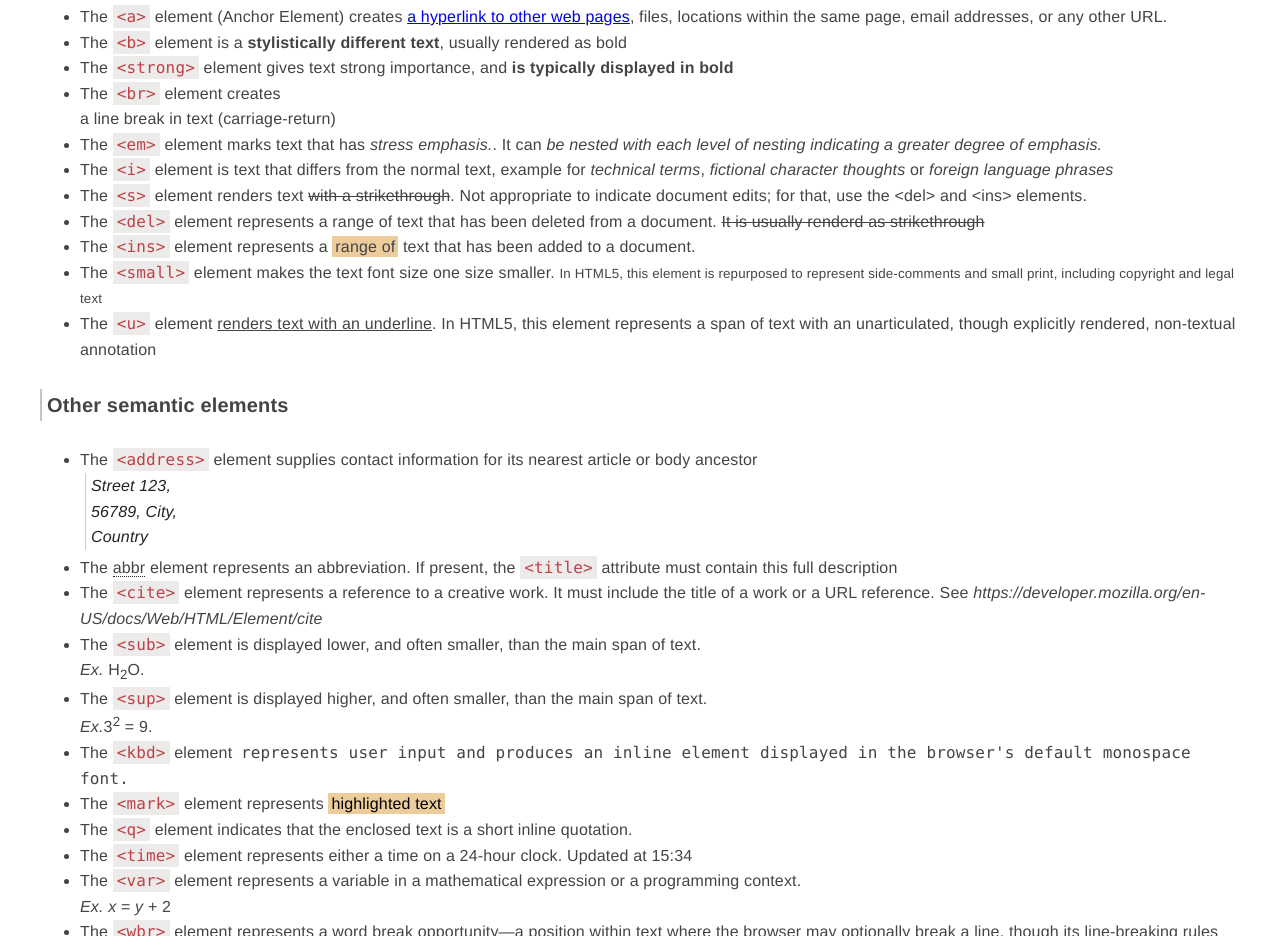
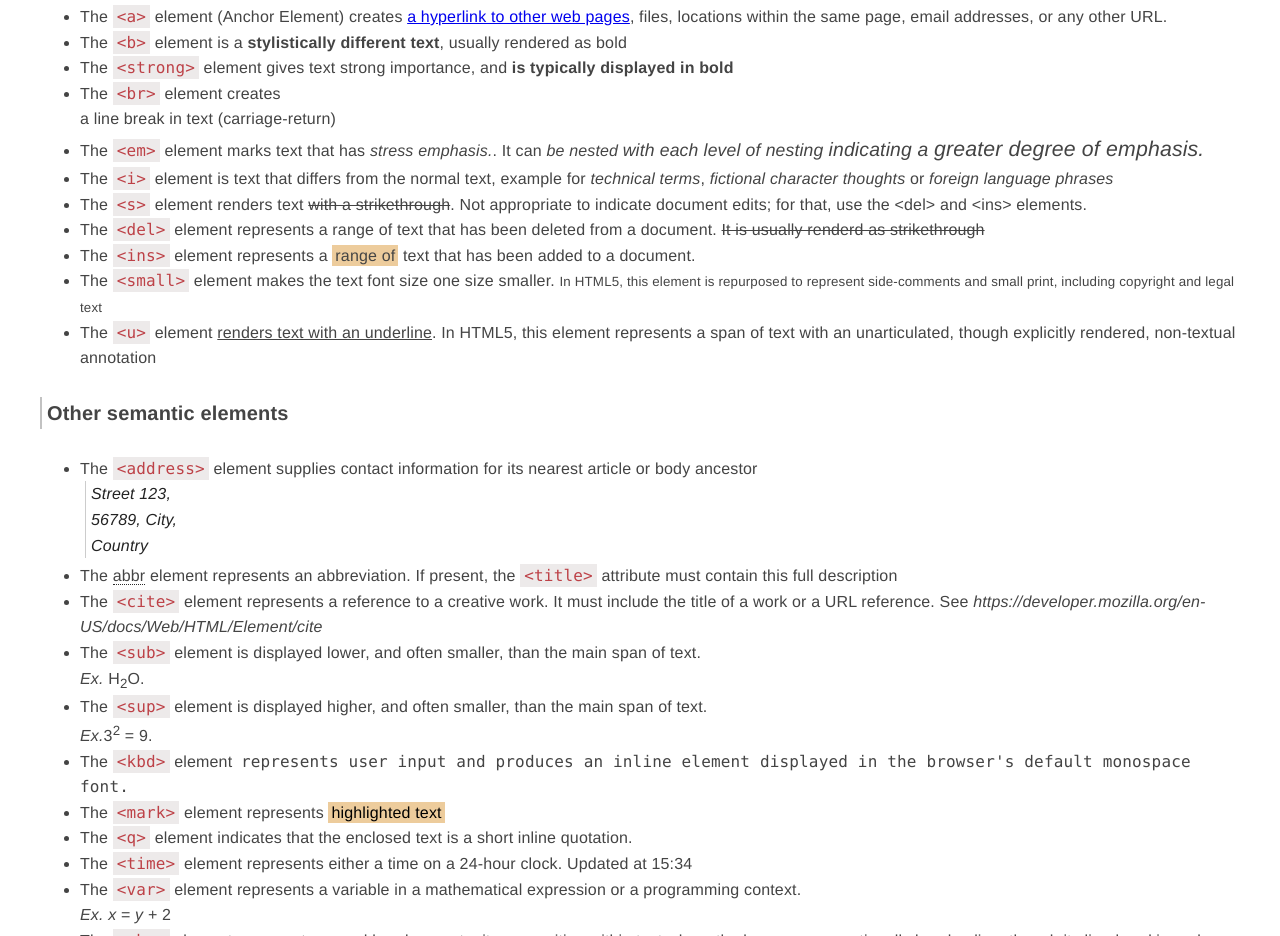
Before and after one commit to insomnux/html-tags-dummy, a plain HTML site: page index.html in a window 1280 px wide. Shown: the part 6080-7016 px from the top of the page. Drawn offline with Linux system fonts and the light colour scheme.

Commit message:
added nested em style

```diff
--- a/style.css
+++ b/style.css
@@ -179,6 +179,7 @@ thead, tfoot {
 
 b, strong {font-weight: 600;}
 cite, dfn, em, i {font-style: italic;}
+em > em {font-size: 1.1em;}
 address {
   border-left: #ccc solid 1px;
   color: #232323;
```
